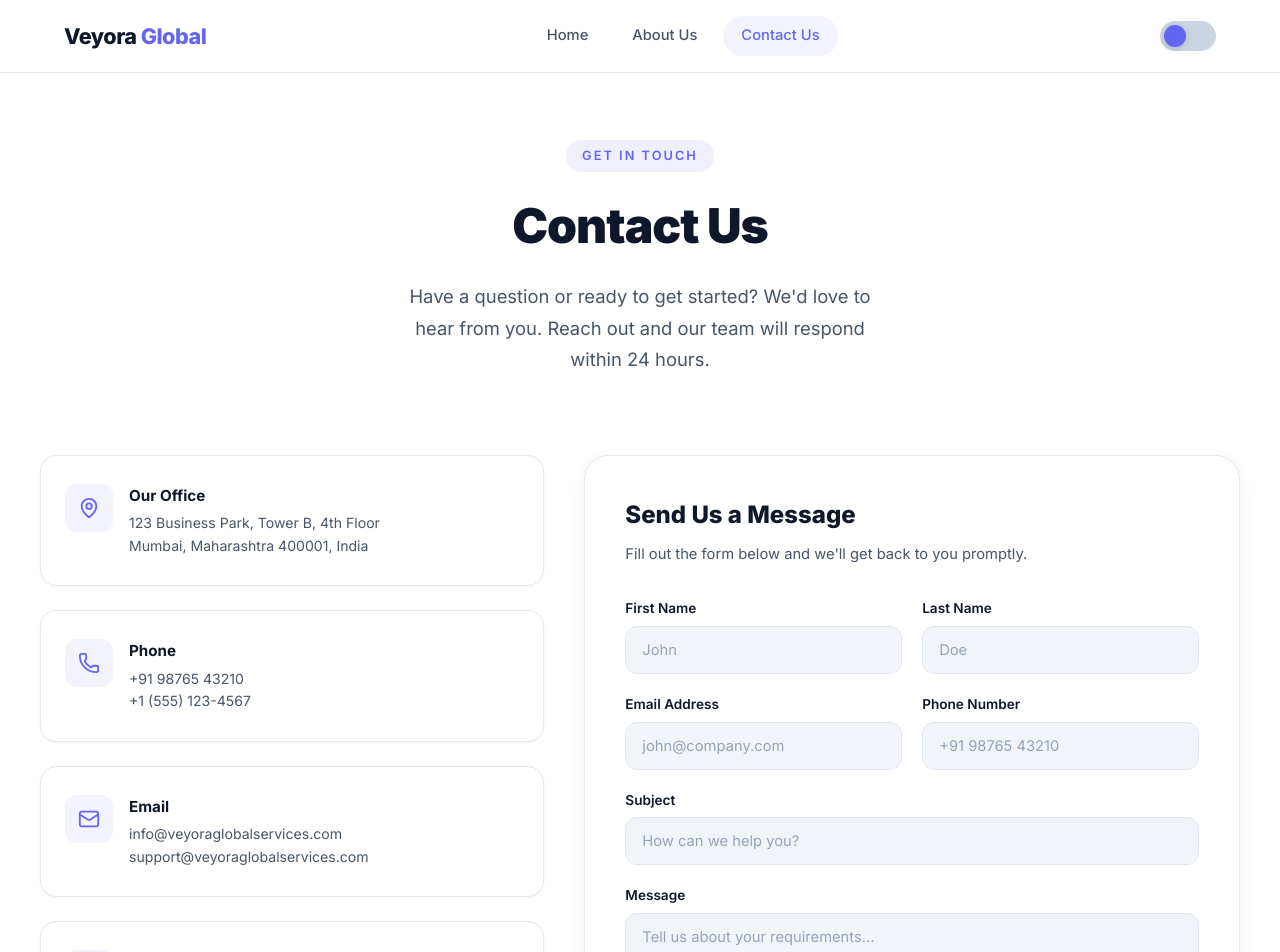
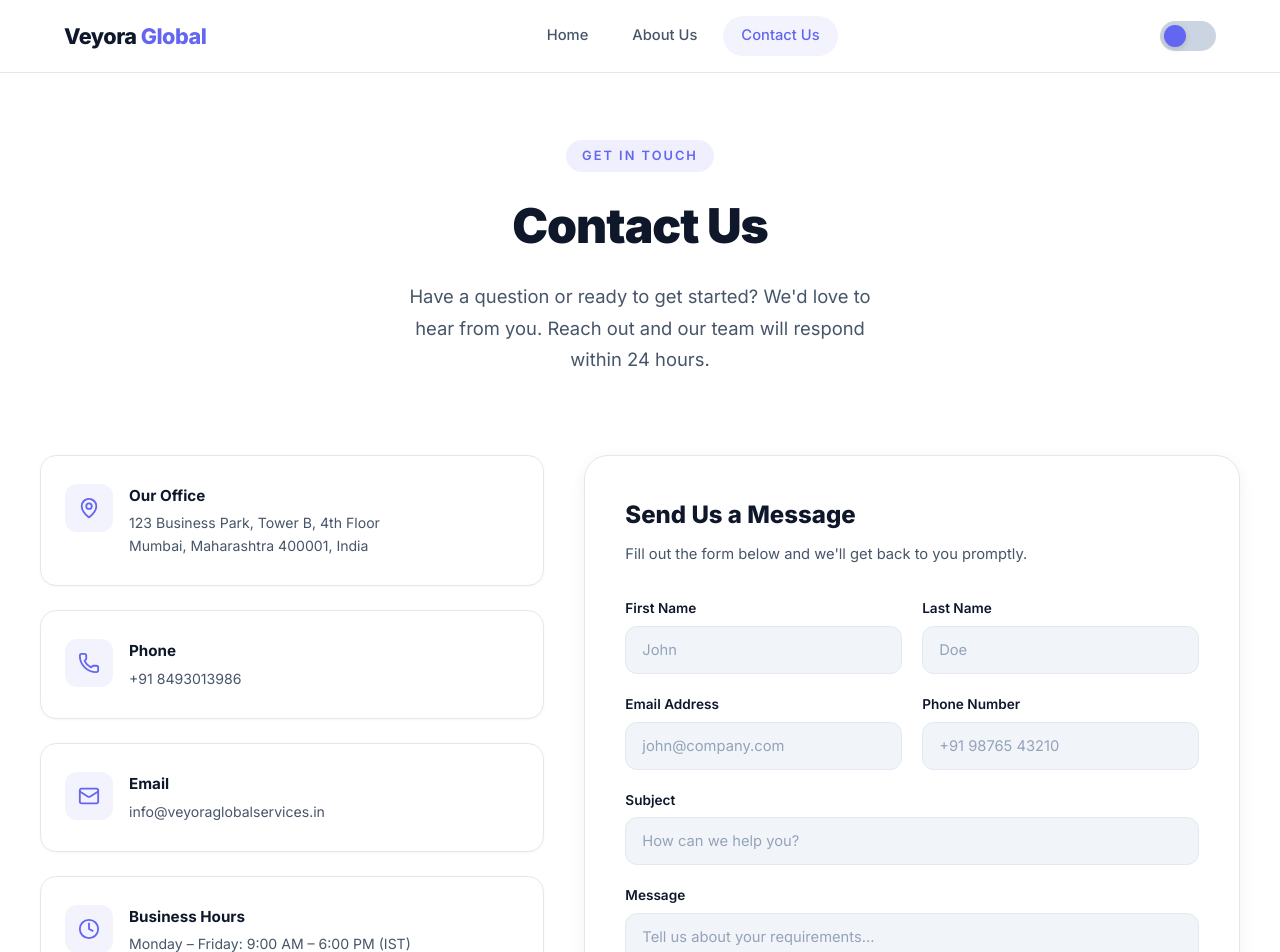
Before and after one commit to Vishnu9106/veyora-global-services, a React (Vite) app: page /contact in a window 1280 px wide. Shown: the top 952 px of the page. Built offline with nearby package versions, Linux system fonts and the light colour scheme.

Commit message:
Update contact details

```diff
--- a/src/pages/Contact.jsx
+++ b/src/pages/Contact.jsx
@@ -76,8 +76,7 @@ export default function Contact() {
               <div>
                 <div className="contact-info-title">Phone</div>
                 <div className="contact-info-text">
-                  +91 98765 43210<br />
-                  +1 (555) 123-4567
+                  +91 8493013986
                 </div>
               </div>
             </div>
@@ -89,8 +88,7 @@ export default function Contact() {
               <div>
                 <div className="contact-info-title">Email</div>
                 <div className="contact-info-text">
-                  info@veyoraglobalservices.com<br />
-                  support@veyoraglobalservices.com
+                  info@veyoraglobalservices.in
                 </div>
               </div>
             </div>
--- a/src/pages/Home.jsx
+++ b/src/pages/Home.jsx
@@ -143,12 +143,12 @@ export default function Home() {
             </p>
 
             <div className="saas-hero-buttons">
-              <Link to="/contact" className="btn btn-primary btn-lg">
-                Get Started
-              </Link>
-              <Link to="/about" className="btn btn-ghost btn-lg">
-                Talk to Sales <ArrowRight size={18} />
-              </Link>
+              <a href="mailto:info@veyoraglobalservices.in" className="btn btn-primary btn-lg">
+                Email Us
+              </a>
+              <a href="tel:8493013986" className="btn btn-ghost btn-lg">
+                Call Us <ArrowRight size={18} />
+              </a>
             </div>
           </div>
 
```
